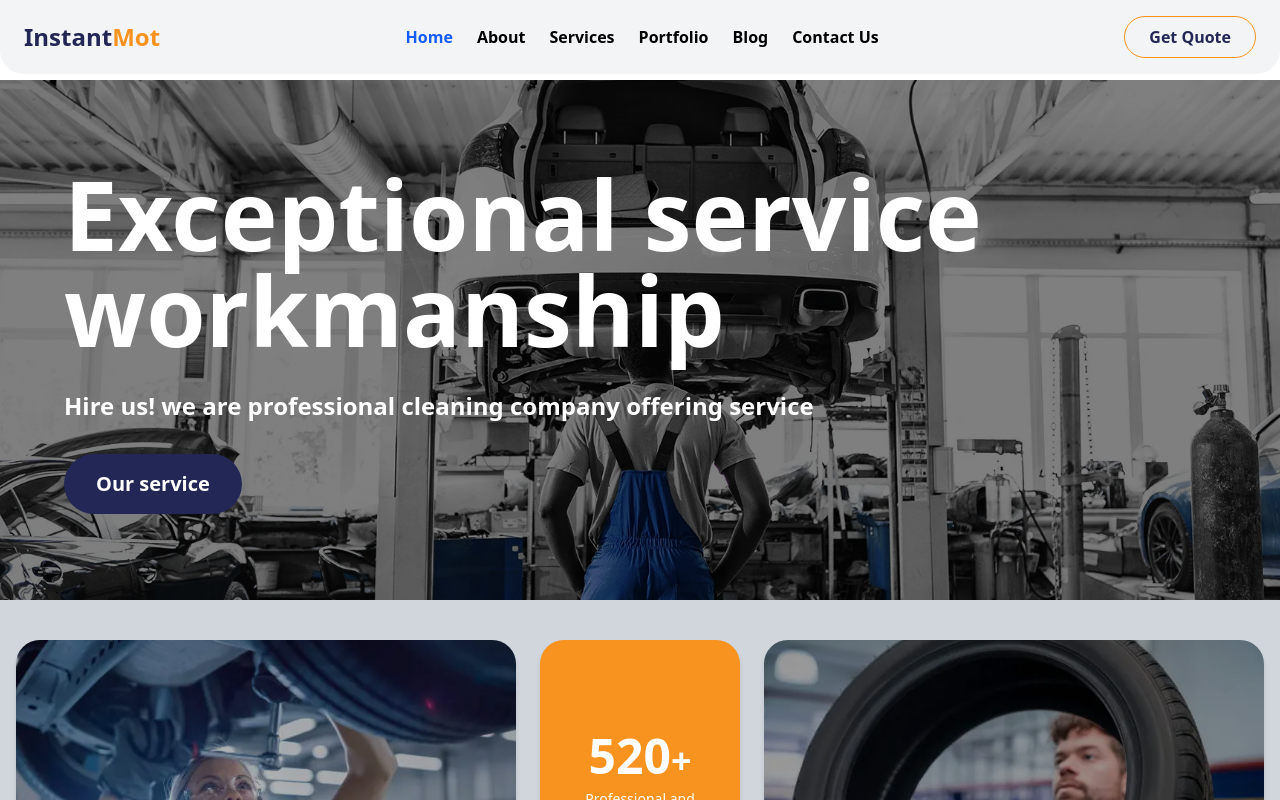
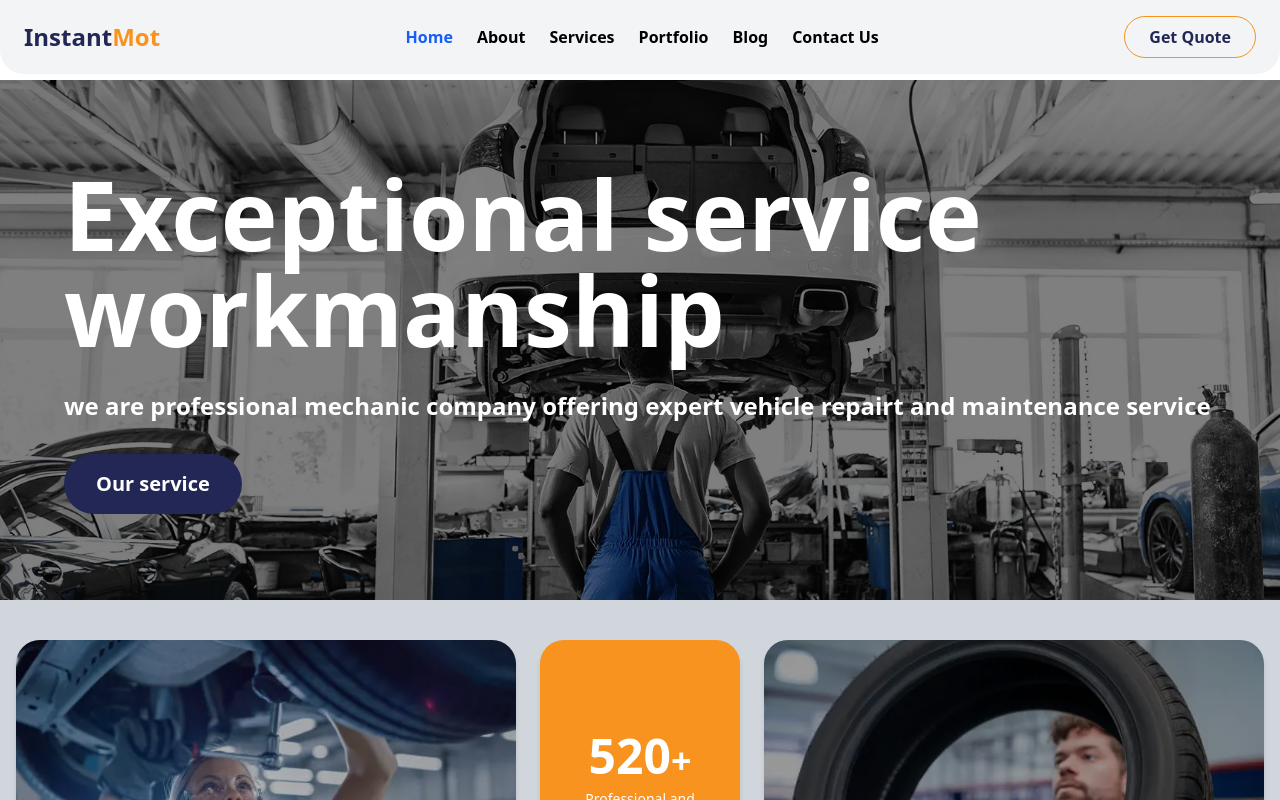
Before and after one commit to TheMakDev/karfix, a React (Vite) app: page / in a window 1280 px wide. Shown: the top 800 px of the page. Built offline with nearby package versions, Linux system fonts and the light colour scheme.

Commit message:
update on hero component

```diff
--- a/src/Component/Hero.jsx
+++ b/src/Component/Hero.jsx
@@ -15,7 +15,7 @@ const Hero = () => {
           Exceptional service <br /> workmanship
         </h1>
         <p className="text-white font-bold text-base sm:text-xl md:text-2xl mt-6 sm:mt-8">
-          Hire us! we are professional cleaning company offering service
+           we are professional mechanic company offering expert vehicle repairt and maintenance service
         </p>
         <button className="bg-[#232755] px-6 py-3 sm:px-8 sm:py-4 text-white rounded-full mt-6 sm:mt-8 font-semibold text-base sm:text-xl">
           Our service
--- a/src/Component/Navbar.jsx
+++ b/src/Component/Navbar.jsx
@@ -40,7 +40,7 @@ const Navbar = () => {
         </div>
 
         <ul className="hidden lg:flex items-center gap-6">
-          {navLinks.map((link, idx) => (
+          {navLinks.map((link) => (
             <li
               key={link.name}
               className="flex items-center gap-2 text-base font-semibold text-[#232755]"
```
